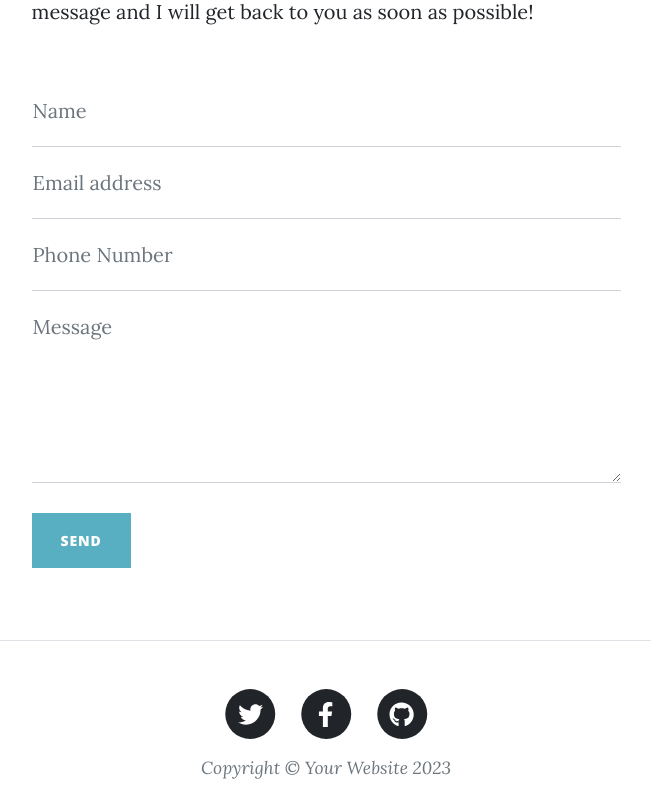
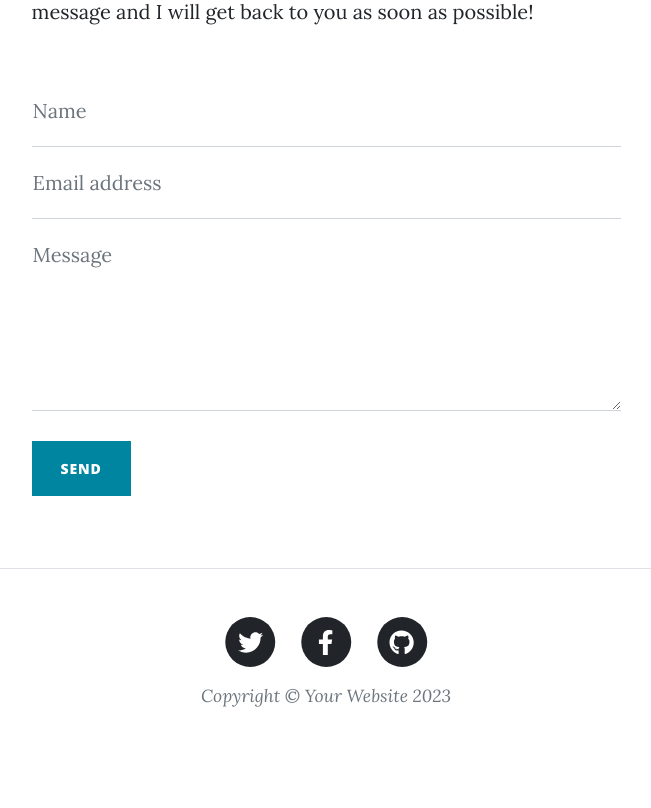
Before and after one commit to GiorgiMikautadze22/100_Days_of_Python, a Flask app: page /contact in a window 1280 px wide. Shown: the part 645-1453 px from the top of the page, without its empty margins (314-965 px from the left). After the commit the page ends 1352 px from the top, so only its background shows below. Run offline with Flask 3, Linux system fonts and the light colour scheme; some libraries are stand-ins or nearby versions.

Commit message:
added to blog page email sender

```diff
--- a/Day_59/main.py
+++ b/Day_59/main.py
@@ -1,9 +1,17 @@
-from flask import Flask, render_template
+from flask import Flask, render_template, request
+import smtplib
 import requests
 app = Flask(__name__)
 
 response = requests.get(url="https://api.npoint.io/674f5423f73deab1e9a7")
 data = response.json()
+
+def send_email(name, email, message):
+    email_message = f"Subject:New Message\n\nName: {name}\nEmail: {email}\nMessage:{message}"
+    with smtplib.SMTP("smtp.gmail.com") as connection:
+        connection.starttls()
+        connection.login(OWN_EMAIL, OWN_PASSWORD)
+        connection.sendmail(OWN_EMAIL, OWN_EMAIL, email_message)
 
 @app.route('/')
 def get_all_posts():
@@ -13,9 +21,13 @@ def get_all_posts():
 def about():
     return render_template("about.html")
 
-@app.route('/contact')
+@app.route('/contact', methods=["POST", "GET"])
 def contact():
-    return render_template("contact.html")
+    if request.method == 'POST':
+        send_email(request.form["username"], request.form["email"], request.form["message"])
+        return render_template("contact.html", msg_sent=True)
+
+    return render_template("contact.html", msg_sent=False)
 
 @app.route("/blog/<int:index>")
 def show_post(index):
--- a/Day_59/templates/contact.html
+++ b/Day_59/templates/contact.html
@@ -5,10 +5,16 @@
             <div class="container position-relative px-4 px-lg-5">
                 <div class="row gx-4 gx-lg-5 justify-content-center">
                     <div class="col-md-10 col-lg-8 col-xl-7">
-                        <div class="page-heading">
-                            <h1>Contact Me</h1>
-                            <span class="subheading">Have questions? I have answers.</span>
-                        </div>
+                        {% if msg_sent: %}
+                            <div class="page-heading">
+                                <h1>Email Sent Successfully</h1>
+                            </div>
+                        {% else: %}
+                            <div class="page-heading">
+                                <h1>Contact Me</h1>
+                                <span class="subheading">Have questions? I have answers.</span>
+                            </div>
+                        {% endif %}
                     </div>
                 </div>
             </div>
@@ -20,48 +26,21 @@
                     <div class="col-md-10 col-lg-8 col-xl-7">
                         <p>Want to get in touch? Fill out the form below to send me a message and I will get back to you as soon as possible!</p>
                         <div class="my-5">
-                            <form id="contactForm" data-sb-form-api-token="API_TOKEN">
+                            <form method="post" action="{{ url_for('contact') }}">
                                 <div class="form-floating">
-                                    <input class="form-control" id="name" type="text" placeholder="Enter your name..." data-sb-validations="required" />
+                                    <input class="form-control" id="name" name="username" type="text" placeholder="Enter your name..." />
                                     <label for="name">Name</label>
-                                    <div class="invalid-feedback" data-sb-feedback="name:required">A name is required.</div>
                                 </div>
                                 <div class="form-floating">
-                                    <input class="form-control" id="email" type="email" placeholder="Enter your email..." data-sb-validations="required,email" />
+                                    <input class="form-control" id="email" name="email" type="email" placeholder="Enter your email..." />
                                     <label for="email">Email address</label>
-                                    <div class="invalid-feedback" data-sb-feedback="email:required">An email is required.</div>
-                                    <div class="invalid-feedback" data-sb-feedback="email:email">Email is not valid.</div>
                                 </div>
                                 <div class="form-floating">
-                                    <input class="form-control" id="phone" type="tel" placeholder="Enter your phone number..." data-sb-validations="required" />
-                                    <label for="phone">Phone Number</label>
-                                    <div class="invalid-feedback" data-sb-feedback="phone:required">A phone number is required.</div>
-                                </div>
-                                <div class="form-floating">
-                                    <textarea class="form-control" id="message" placeholder="Enter your message here..." style="height: 12rem" data-sb-validations="required"></textarea>
+                                    <textarea class="form-control" id="message" name="message" placeholder="Enter your message here..." style="height: 12rem" ></textarea>
                                     <label for="message">Message</label>
-                                    <div class="invalid-feedback" data-sb-feedback="message:required">A message is required.</div>
                                 </div>
                                 <br />
-                                <!-- Submit success message-->
-                                <!---->
-                                <!-- This is what your users will see when the form-->
-                                <!-- has successfully submitted-->
-                                <div class="d-none" id="submitSuccessMessage">
-                                    <div class="text-center mb-3">
-                                        <div class="fw-bolder">Form submission successful!</div>
-                                        To activate this form, sign up at
-                                        <br />
-                                        <a href="https://startbootstrap.com/solution/contact-forms">https://startbootstrap.com/solution/contact-forms</a>
-                                    </div>
-                                </div>
-                                <!-- Submit error message-->
-                                <!---->
-                                <!-- This is what your users will see when there is-->
-                                <!-- an error submitting the form-->
-                                <div class="d-none" id="submitErrorMessage"><div class="text-center text-danger mb-3">Error sending message!</div></div>
-                                <!-- Submit Button-->
-                                <button class="btn btn-primary text-uppercase disabled" id="submitButton" type="submit">Send</button>
+                                <button class="btn btn-primary text-uppercase" style="cursor: pointer" type="submit">Send</button>
                             </form>
                         </div>
                     </div>
```
